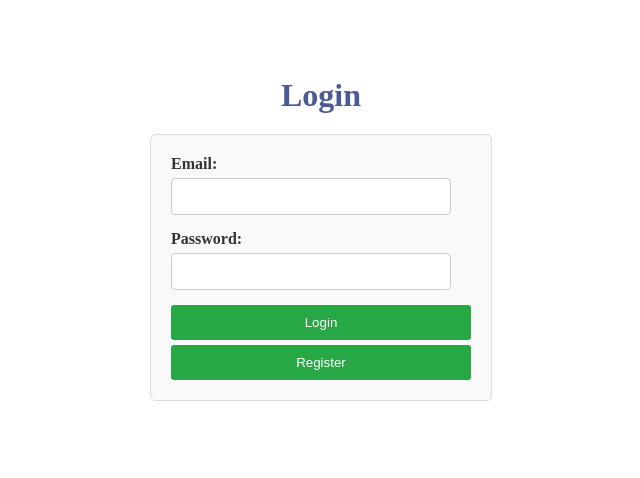
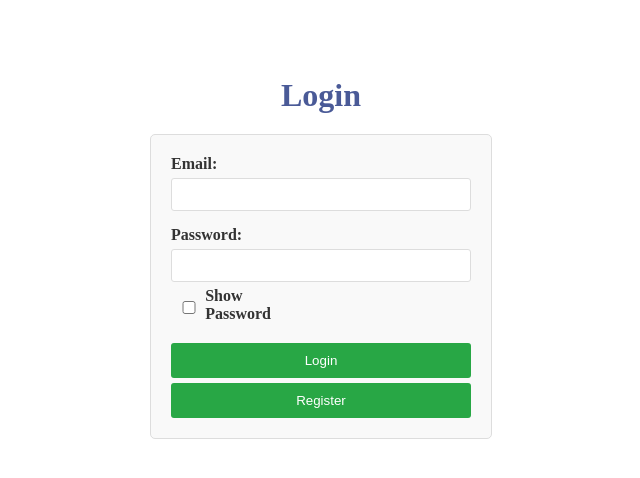
Before and after one commit to AndreBacusmo/Cookchum-CSIT340-CSIT321, a React (Vite) app in the folder cookchum/: page /login in a window 1280 px wide. Shown: the top 478 px of the page, without its empty margins (319-959 px from the left). Built offline with nearby package versions, Linux system fonts and the light colour scheme.

Commit message:
changes
changes

```diff
--- a/cookchum/src/Dashboard.jsx
+++ b/cookchum/src/Dashboard.jsx
@@ -50,7 +50,6 @@ const Dashboard = () => {
         }
     };
 
-
     return (
         <div className="dashboard-container">
             <div className="sidebar">
--- a/cookchum/src/LoginForm.css
+++ b/cookchum/src/LoginForm.css
@@ -23,11 +23,25 @@ label {
     margin-bottom: 5px;
 }
 
-input {
+input[type="email"],
+input[type="password"],
+input[type="text"] {
     width: 100%;
     padding: 8px;
     border: 1px solid #ddd;
     border-radius: 3px;
+}
+
+.show-password-container {
+    display: flex;
+    align-items: center;
+    margin-top: 5px;
+    width: 100px;
+
+}
+
+.show-password-container input[type="checkbox"] {
+    margin-right: 2px;
 }
 
 .login-button {
@@ -40,7 +54,8 @@ input {
     cursor: pointer;
 }
 
-.error-message, .success-message {
+.error-message,
+.success-message {
     color: #e74c3c;
     font-weight: bold;
     margin-top: 10px;
--- a/cookchum/src/LoginForm.jsx
+++ b/cookchum/src/LoginForm.jsx
@@ -7,6 +7,7 @@ const LoginForm = () => {
     const [password, setPassword] = useState('');
     const [errorMessage, setErrorMessage] = useState('');
     const [successMessage, setSuccessMessage] = useState('');
+    const [showPassword, setShowPassword] = useState(false);
     const navigate = useNavigate();
 
     const handleSubmit = async (e) => {
@@ -62,15 +63,25 @@ const LoginForm = () => {
                 <div className="form-group">
                     <label htmlFor="password">Password:</label>
                     <input
-                        type="password"
+                        type={showPassword ? 'text' : 'password'}
                         id="password"
                         value={password}
                         onChange={(e) => setPassword(e.target.value)}
                         required
                     />
+                    <div className="show-password-container">
+                        <input
+                            type="checkbox"
+                            id="show-password"
+                            checked={showPassword}
+                            onChange={() => setShowPassword(!showPassword)}
+                        />
+                        <label htmlFor="show-password">Show Password</label>
+                    </div>
                 </div>
+
                 <button type="submit" className="login-button">Login</button>
-                <button onClick={handleRegisterRedirect} className="register-button">Register</button>
+                <button type="button" onClick={handleRegisterRedirect} className="register-button">Register</button>
                 {errorMessage && <p className="error-message">{errorMessage}</p>}
                 {successMessage && <p className="success-message">{successMessage}</p>}
             </form>
--- a/cookchum/src/RegistrationForm.jsx
+++ b/cookchum/src/RegistrationForm.jsx
@@ -14,7 +14,7 @@ const RegistrationForm = () => {
         const user = { username, email, password };
 
         try {
-            const response = await axios.post('http://localhost:8080/api/supercook/postuserrecord', user);
+            const response = await axios.post('http://localhost:8080/api/cookchum/postuserrecord', user);
             console.log('User created:', response.data);
 
             setMessage('Registration successful!');
```
